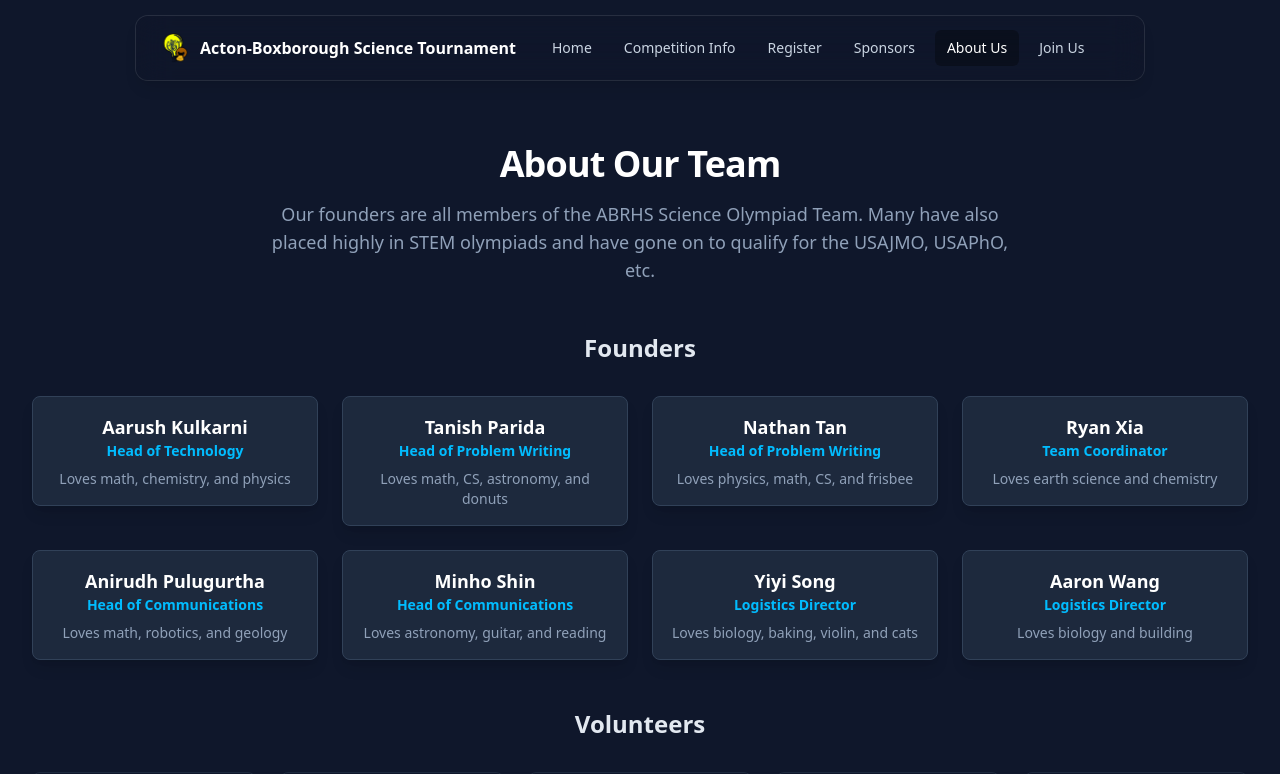
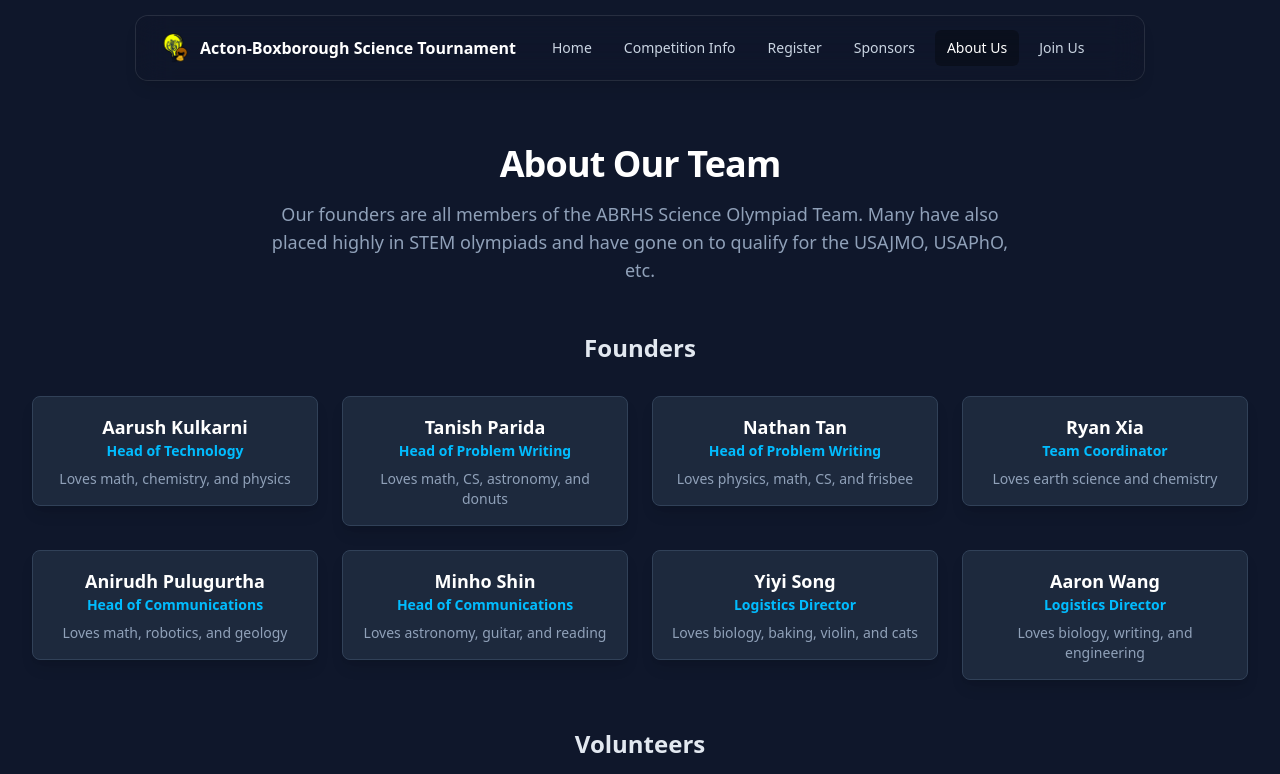
Before and after one commit to ak4774blog/abst-website, a React (Vite) app: page /about in a window 1280 px wide. Shown: the top 774 px of the page. Built offline with nearby package versions, Linux system fonts and the light colour scheme.

Commit message:
changed aaron bio

```diff
--- a/src/pages/AboutUs.jsx
+++ b/src/pages/AboutUs.jsx
@@ -11,7 +11,7 @@ const allMembers = {
   anirudh: { id: 'anirudh', name: 'Anirudh Pulugurtha', role: 'Head of Communications', shortBio: 'Loves math, robotics, and geology', longBio: 'Anirudh is a student at Acton-Boxborough Regional High School. In his free time, he likes to work on robotics and explore geology. He also enjoys playing basketball and solving math problems.' },
   minho: { id: 'minho', name: 'Minho Shin', role: 'Head of Communications', shortBio: 'Loves astronomy, guitar, and reading', longBio: 'Minho is a student at Acton-Boxborough Regional High School. In his free time, he enjoys exploring science through astronomy and playing the guitar. He also likes to read; especially manhua and manga.' },
   yiyi: { id: 'yiyi', name: 'Yiyi Song', role: 'Logistics Director', shortBio: 'Loves biology, baking, violin, and cats', longBio: 'Yiyi is a student at Acton-Boxborough Regional High School. In her free time, she likes to study biology and bake new things. She also really, really loves cats.' },
-  aaron: { id: 'aaron', name: 'Aaron Wang', role: 'Logistics Director', shortBio: 'Loves biology and building', longBio: 'Aaron is a student at Acton-Boxborough Regional High School. In his free time, he likes to learn about biology, earth science, and engineering. He also enjoys playing tennis and writing.' },
+  aaron: { id: 'aaron', name: 'Aaron Wang', role: 'Logistics Director', shortBio: 'Loves biology, writing, and engineering', longBio: 'Aaron is a student at Acton-Boxborough Regional High School. In his free time, he likes to learn about biology, earth science, and engineering. He also enjoys playing tennis and writing.' },
 
   // Volunteers
   helen: { id: 'helen', name: 'Helen Xia', role: 'Head of Branding & Design' },
```
